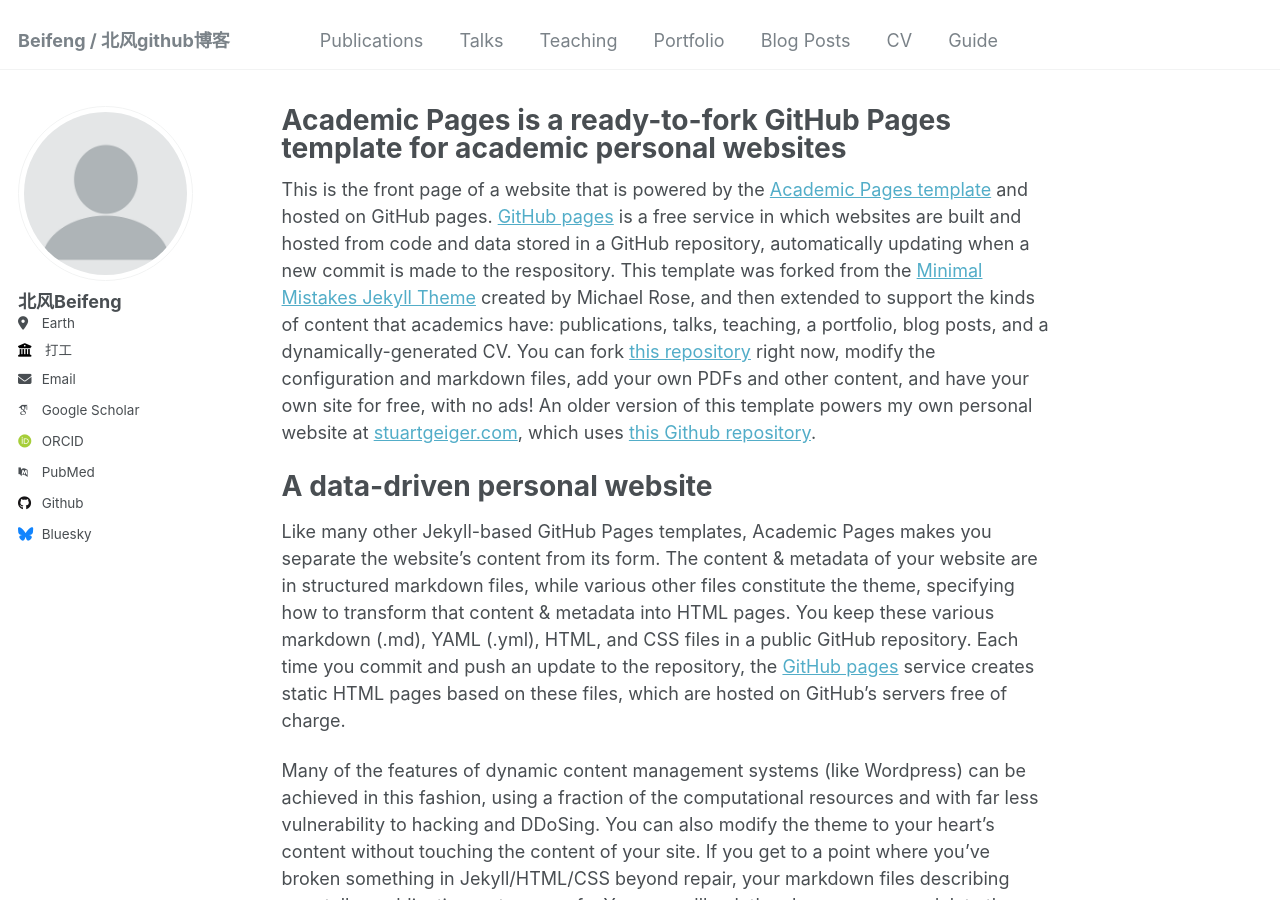
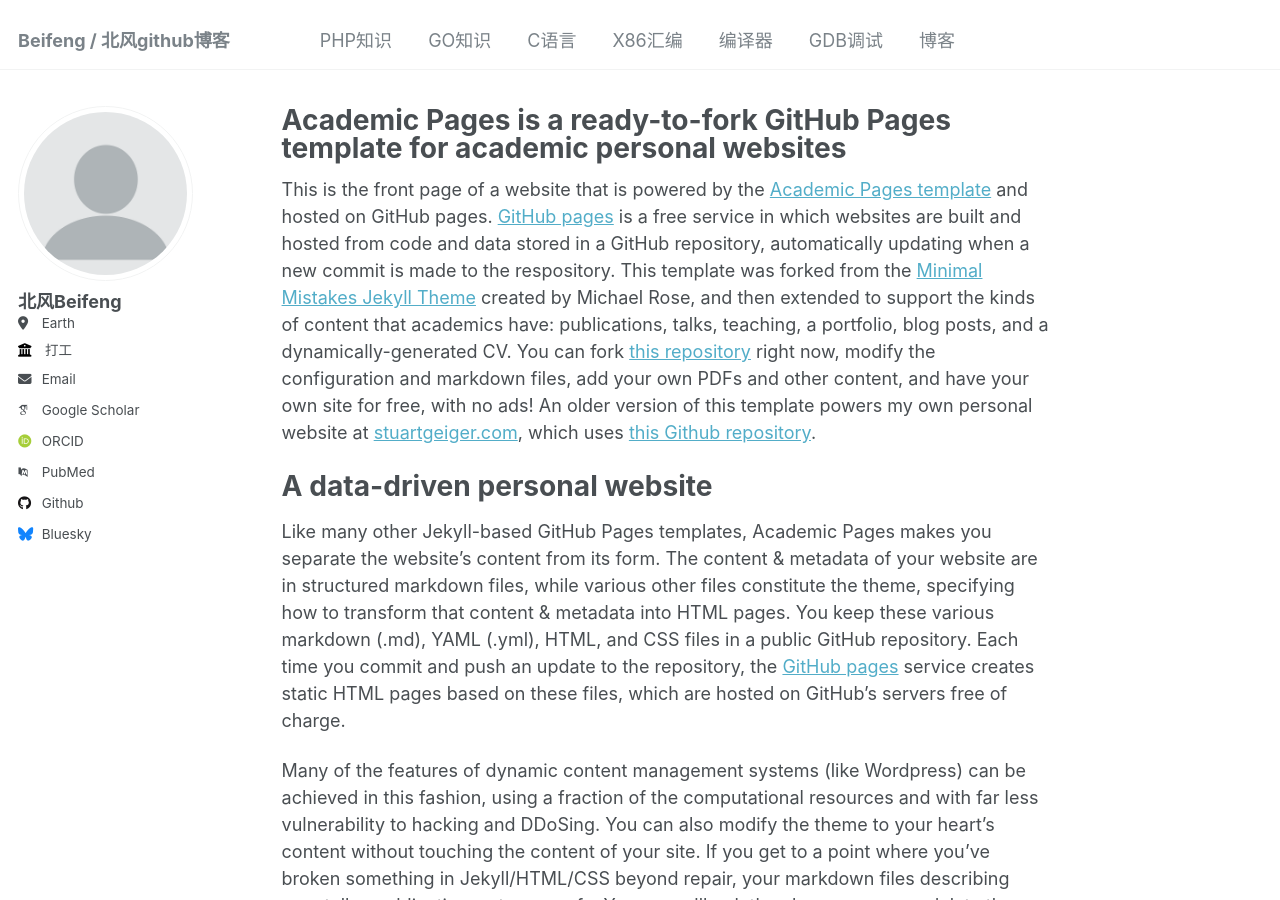
Before and after one commit to beifengisnil/beifengisnil.github.io, a Jekyll site: the page built from _pages/about.md, in a window 1280 px wide and 900 px high. Built offline with Jekyll 4.4.1, drawn with Linux system fonts in a browser that asks for light colours; some web fonts are replaced.

Commit message:
Update navigation.yml

```diff
--- a/_data/navigation.yml
+++ b/_data/navigation.yml
@@ -5,23 +5,23 @@
 # prevent it from being included in the site.
 
 main:
-  - title: "Publications"
+  - title: "PHP知识"
     url: /publications/
 
-  - title: "Talks"
+  - title: "GO知识"
     url: /talks/
 
-  - title: "Teaching"
+  - title: "C语言"
     url: /teaching/
 
-  - title: "Portfolio"
+  - title: "X86汇编"
     url: /portfolio/
 
-  - title: "Blog Posts"
+  - title: "编译器"
     url: /year-archive/
 
-  - title: "CV"
+  - title: "GDB调试"
     url: /cv/
 
-  - title: "Guide"
+  - title: "博客"
     url: /markdown/
```
